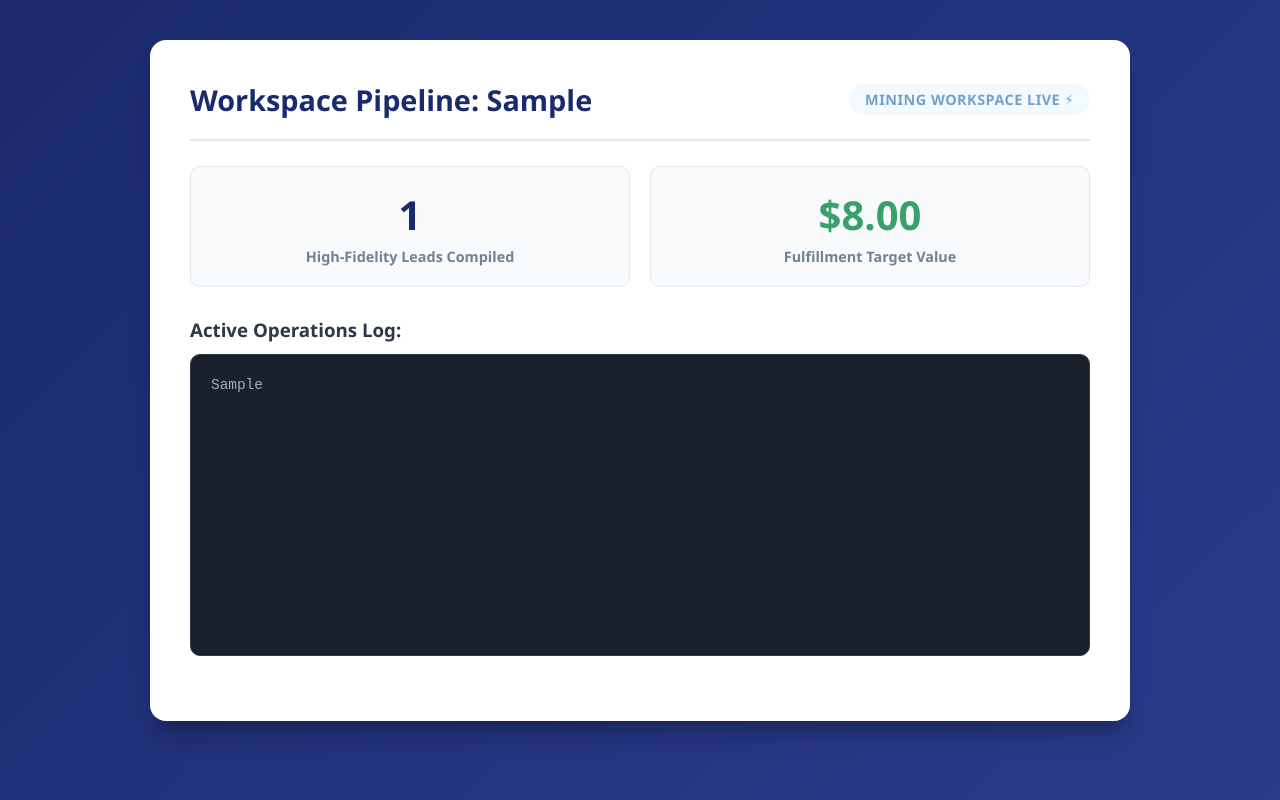
After one commit to Jamminb73/Commerce, a Django app: page /workspace/monitor/1/ in a window 1280 px wide. The commit adds this page. Run offline with Django 5.2, Linux system fonts and the light colour scheme; a user stored in the database is signed in; tables that the repository leaves empty hold one stand-in row (values such as "Sample post").

Commit message:
we are almost there

```diff
--- a/ga_chamber_site/urls.py
+++ b/ga_chamber_site/urls.py
@@ -1,3 +1,4 @@
+# urls.py
 from django.contrib import admin
 from django.urls import path, include
 from django.contrib.sitemaps.views import sitemap
@@ -6,13 +7,13 @@ from leads.sitemaps import StaticViewSitemap
 from leads.views import (
     landing_page,
     leads_list,
-    purchase_directory,             # <-- Imported the new dropdown checkout view
+    purchase_directory,
     register_view,
     login_view,
     logout_view,
     purchase_view,
-    monitor_view,                   # <-- Imported your new live terminal log view
-    monitor_scrape_api,             # <-- Imported your new live log JSON api endpoint
+    monitor_view,
+    monitor_scrape_api,
     create_checkout_session,
     payment_success_view,
     payment_cancel_view,
@@ -20,8 +21,10 @@ from leads.views import (
     request_custom_scrape,
     request_success_view,
     export_leads_csv,
-    active_directories_api,         # <-- Added the hidden live city lookup API endpoint
-    about_page,                     # <-- Imported the new about view function
+    active_directories_api,
+    about_page,
+    customer_monitor_view,          # 💡 FIXED: Imported your new user-facing telemetry view
+    customer_monitor_api            # 💡 FIXED: Imported your new user-facing JSON API view
 )
 
 # Dictionary mapping for the sitemap framework
@@ -41,7 +44,7 @@ urlpatterns = [
     # Core Application Routes
     path('admin/', admin.site.urls),
     path('', landing_page, name='home'),
-    path('about/', about_page, name='about_page'), # <-- Registered the path for the new About page
+    path('about/', about_page, name='about_page'),
     path('leads/', leads_list, name='leads_list'),
     path('leads/export/', export_leads_csv, name='export_leads_csv'),
 
@@ -50,7 +53,7 @@ urlpatterns = [
     path('purchase-directory/<int:request_id>/', purchase_directory, name='purchase_directory'),
 
     # Hidden API Routing Layer
-    path('api/active-cities/', active_directories_api, name='active_cities_api'),  # <-- Registered the city list query route
+    path('api/active-cities/', active_directories_api, name='active_cities_api'),
 
     # Custom Dynamic Scraping Requests System
     path('request-scrape/', request_custom_scrape, name='request_custom_scrape'),
@@ -59,19 +62,19 @@ urlpatterns = [
     # Secure Backend Blog App Router
     path('blog/', include('blog.urls')),
 
-    # Stripe Checkout & Payment Flows (Updated with dynamic request_id parameter)
+    # Stripe Checkout & Payment Flows
     path('purchase/', purchase_view, name='purchase'),
-
-    # Live Pipeline Console Monitoring Deck
-    path('purchase/monitor/<int:request_id>/', monitor_view, name='monitor_view'),
-    path('purchase/monitor/api/<int:request_id>/', monitor_scrape_api, name='monitor_scrape_api'),
-
     path('create-checkout-session/<int:request_id>/', create_checkout_session, name='create_checkout_session'),
     path('payment-success/', payment_success_view, name='payment_success'),
     path('payment-cancel/', payment_cancel_view, name='payment_cancel'),
 
-    # Stripe Billing/Cancellation Management Portal
-    #path('account/manage/', stripe_customer_portal, name='stripe_customer_portal'),
+    # TRACK 1: Admin Telemetry & Manual Scraping Terminal Logs
+    path('purchase/monitor/<int:request_id>/', monitor_view, name='monitor_view'),
+    path('purchase/monitor/api/<int:request_id>/', monitor_scrape_api, name='monitor_scrape_api'),
+
+    # TRACK 2: Client Workspace Branded Telemetry Tickers
+    path('workspace/monitor/<int:request_id>/', customer_monitor_view, name='customer_monitor_view'),
+    path('workspace/monitor/api/<int:request_id>/', customer_monitor_api, name='customer_monitor_api'),
 
     # Unified Webhook Receiver (Matches your stripe listen routing target)
     path('webhook/', stripe_webhook, name='stripe_webhook'),
--- /dev/null
+++ b/leads/templates/leads/customer_purchase.html
@@ -0,0 +1,273 @@
+<!DOCTYPE html>
+<html lang="en">
+<head>
+    <meta charset="UTF-8">
+    <meta name="viewport" content="width=device-width, initial-scale=1.0">
+    <title>Extraction Workspace | ChamberPipeline Telemetry</title>
+    <style>
+        :root {
+            --primary-bg: #1a2a6c;
+            --accent-color: #f39c12;
+            --text-dark: #2d3748;
+            --card-shadow: 0 20px 25px -5px rgba(0, 0, 0, 0.2), 0 10px 10px -5px rgba(0, 0, 0, 0.1);
+        }
+
+        body {
+            font-family: 'Segoe UI', Tahoma, Geneva, Verdana, sans-serif;
+            background: linear-gradient(135deg, var(--primary-bg) 0%, #2a3b8c 100%);
+            margin: 0;
+            padding: 40px 20px;
+            min-height: 100vh;
+            display: flex;
+            justify-content: center;
+            align-items: flex-start;
+            box-sizing: border-box;
+        }
+
+        .container {
+            max-width: 900px;
+            width: 100%;
+            background: white;
+            padding: 40px;
+            border-radius: 16px;
+            box-shadow: var(--card-shadow);
+        }
+
+        header {
+            display: flex;
+            justify-content: space-between;
+            align-items: center;
+            border-bottom: 2px solid #e2e8f0;
+            padding-bottom: 20px;
+            margin-bottom: 25px;
+        }
+
+        header h1 {
+            color: var(--primary-bg);
+            margin: 0;
+            font-size: 1.8rem;
+        }
+
+        .status-badge {
+            background-color: #feebc8;
+            color: #c05621;
+            padding: 6px 16px;
+            border-radius: 999px;
+            font-weight: 700;
+            font-size: 0.9rem;
+            text-transform: uppercase;
+            letter-spacing: 0.5px;
+        }
+
+        .status-scraping {
+            background-color: #ebf8ff;
+            color: #2b6cb0;
+            animation: pulse 2s infinite;
+        }
+
+        .status-completed {
+            background-color: #c6f6d5;
+            color: #22543d;
+        }
+
+        .ticker-grid {
+            display: grid;
+            grid-template-columns: 1fr 1fr;
+            gap: 20px;
+            margin-bottom: 30px;
+        }
+
+        .ticker-card {
+            background: #f8fafc;
+            border: 1px solid #e2e8f0;
+            padding: 20px;
+            border-radius: 10px;
+            text-align: center;
+        }
+
+        .ticker-val {
+            font-size: 2.5rem;
+            font-weight: 800;
+            color: var(--primary-bg);
+            margin-bottom: 5px;
+        }
+
+        .ticker-label {
+            font-size: 0.9rem;
+            color: #718096;
+            font-weight: 600;
+        }
+
+        .console-box {
+            background-color: #1a202c;
+            color: #a0aec0;
+            font-family: 'Courier New', Courier, monospace;
+            padding: 20px;
+            border-radius: 10px;
+            height: 260px;
+            overflow-y: auto;
+            white-space: pre-wrap;
+            font-size: 0.9rem;
+            line-height: 1.5;
+            border: 1px solid #2d3748;
+            margin-bottom: 25px;
+        }
+
+        .reassurance-box {
+            display: none;
+            background-color: rgba(43, 108, 176, 0.05);
+            border: 1px solid #2b6cb0;
+            border-left: 5px solid #2b6cb0;
+            border-radius: 8px;
+            padding: 20px;
+            margin-bottom: 25px;
+            box-sizing: border-box;
+            color: #2d3748;
+            line-height: 1.5;
+        }
+
+        .btn-leads-portal {
+            display: none; /* Safely remains hidden until backend marks 'completed' */
+            width: 100%;
+            text-align: center;
+            background-color: transparent;
+            color: var(--primary-bg);
+            border: 2px solid var(--primary-bg);
+            padding: 14px 24px;
+            border-radius: 8px;
+            font-size: 1.05rem;
+            font-weight: 700;
+            text-decoration: none;
+            box-sizing: border-box;
+            transition: background-color 0.2s, color 0.2s, transform 0.1s;
+        }
+
+        .btn-leads-portal:hover {
+            background-color: var(--primary-bg);
+            color: #ffffff;
+        }
+
+        .btn-leads-portal:active {
+            transform: scale(0.99);
+        }
+
+        @keyframes pulse {
+            0% { opacity: 1; }
+            50% { opacity: 0.6; }
+            100% { opacity: 1; }
+        }
+    </style>
+</head>
+<body>
+
+<div class="container">
+    <div id="reassurance-notice" class="reassurance-box" style="display: block;">
+        <strong style="color: #2b6cb0; font-size: 1.05rem; display: block; margin-bottom: 6px;">💼 Transaction Secured & Order Logged</strong>
+        Your data extraction package parameters have been permanently verified and saved to your client workspace profile. Our backend engine hit an unexpected routing layout anomaly while navigating this specific directory stack, but your checkout fulfillment window is locked in. Our development operations team has been automatically notified to manually clean the regional data tables. Your completed directories will update automatically right on your dashboard!
+    </div>
+
+    <header>
+        <h1>Workspace Pipeline: {{ city_or_region|title }}</h1>
+        <div id="status-display" class="status-badge status-scraping">Initializing</div>
+    </header>
+
+    <div class="ticker-grid">
+        <div class="ticker-card">
+            <div id="counter-display" class="ticker-val">0</div>
+            <div class="ticker-label">High-Fidelity Leads Compiled</div>
+        </div>
+        <div class="ticker-card">
+            <div class="ticker-val" style="color: #38a169;">$8.00</div>
+            <div class="ticker-label">Fulfillment Target Value</div>
+        </div>
+    </div>
+
+    <h3 style="color: var(--text-dark); margin-bottom: 12px;">Active Operations Log:</h3>
+    <div id="console-logs" class="console-box">Connecting to backend automation core...</div>
+
+    <a href="{% url 'leads_list' %}" id="portal-btn" class="btn-leads-portal">Go to Leads Profile Workspace →</a>
+</div>
+
+<script>
+    const requestId = "{{ request_id }}";
+    const consoleBox = document.getElementById("console-logs");
+    const statusDisplay = document.getElementById("status-display");
+    const counterDisplay = document.getElementById("counter-display");
+    const reassuranceNotice = document.getElementById("reassurance-notice");
+    const portalBtn = document.getElementById("portal-btn");
+
+    function pollPipelineTelemetry() {
+        fetch(`/workspace/monitor/api/${requestId}/`)
+            .then(res => res.json())
+            .then(data => {
+                // Render live stdout log output from database
+                consoleBox.textContent = data.logs || "Awaiting thread dispatch logs...";
+                consoleBox.scrollTop = consoleBox.scrollHeight;
+
+                // Render live high-fidelity lead target count parsed from DB filter strings
+                counterDisplay.textContent = data.leads_count || "0";
+
+                const currentStatus = String(data.status).toLowerCase();
+
+                // Clear any leftover manual style overrides from alternate conditional blocks
+                statusDisplay.style.backgroundColor = "";
+                statusDisplay.style.color = "";
+
+                // 🧪 TEST MODE INTERCEPTOR: If status is completed but we found 0 leads, force the error layout!
+                if (currentStatus === 'completed' && (data.leads_count === 0 || data.leads_count === "0")) {
+                    statusDisplay.className = "status-badge";
+                    statusDisplay.style.backgroundColor = "#fff5f5";
+                    statusDisplay.style.color = "#c53030";
+                    statusDisplay.textContent = "INTERRUPTED ⚠️";
+
+                    // Keep the reassurance box permanently locked on the screen
+                    reassuranceNotice.style.display = "block";
+
+                    // Keep the portal button visible so they can click back to their dashboard safely
+                    portalBtn.style.display = "block";
+
+                    console.log("[TEST MODE]: 0 leads found on completion. Forcing reassurance layout visibility.");
+                }
+                // --- NORMAL PRODUCTION EVALUATION SEQUENCES ---
+                else if (currentStatus === 'completed') {
+                    statusDisplay.className = "status-badge status-completed";
+                    statusDisplay.textContent = "Data Ready 🚀";
+                    reassuranceNotice.style.display = "none";
+                    portalBtn.style.display = "block";
+                } else if (currentStatus === 'error' || currentStatus === 'interrupted') {
+                    statusDisplay.className = "status-badge";
+                    statusDisplay.style.backgroundColor = "#fff5f5";
+                    statusDisplay.style.color = "#c53030";
+                    statusDisplay.textContent = "INTERRUPTED ⚠️";
+                    reassuranceNotice.style.display = "block";
+                    portalBtn.style.display = "none";
+                } else {
+                    // Caters to 'scraping' or 'pending' loop tracks safely
+                    statusDisplay.className = "status-badge status-scraping";
+                    statusDisplay.textContent = "Mining Workspace Live ⚡";
+                    reassuranceNotice.style.display = "none";
+                    portalBtn.style.display = "none";
+                }
+
+                // Keep loop open long enough to render changes on final cycle
+                if (currentStatus === 'scraping' || currentStatus === 'pending' || currentStatus === 'initializing' || currentStatus === 'completed') {
+                    // Only continue looping if it hasn't completed or errored out completely
+                    if (currentStatus !== 'completed' && currentStatus !== 'error' && currentStatus !== 'interrupted') {
+                        setTimeout(pollPipelineTelemetry, 1500);
+                    }
+                }
+            })
+            .catch(err => {
+                console.error("Telemetry channel interrupted:", err);
+                // Fail-safe protection reveal
+                reassuranceNotice.style.display = "block";
+                setTimeout(pollPipelineTelemetry, 3000);
+            });
+    }
+
+    // Initialize telemetry pipeline polling mapping sequence
+    pollPipelineTelemetry();
+</script>
+
+</body>
+</html>
--- a/leads/views.py
+++ b/leads/views.py
@@ -5,6 +5,7 @@ import stripe
 import threading
 import time    # 🧭 REQUIRED: Active background thread throttle module
 import random  # 🧭 REQUIRED: Random value selector generator
+import urllib.parse
 from django.conf import settings
 from django.shortcuts import render, redirect, get_object_or_404
 from django.urls import reverse  # <-- Imported for secure dynamic reverse routing
@@ -315,16 +316,41 @@ def register_view(request):
 
 def create_checkout_session(request, request_id):
     """
-    Unified Stripe Checkout Engine.
-    Segregates inventory assets and custom pipelines cleanly using explicit routing arguments.
+    Unified Stripe Checkout Engine with Role-Based Routing.
+    Bypasses billing for Admins, routes regular customers straight to Stripe,
+    and handles dynamic telemetry routing parameters on successful payment.
     """
     if not request.user.is_authenticated:
         return redirect('login')
 
+    # 🛡️ ROLE-BASED OVERRIDE: If logged in as staff/admin, bypass Stripe completely & execute Track 1
+    if request.user.is_staff or request.user.is_superuser:
+        scrape_request = get_object_or_404(ChamberRequest, id=request_id)
+        scrape_request.status = 'scraping'
+        scrape_request.console_logs = "📡 [ADMIN BYPASS]: System superuser authorization confirmed. Bypassing billing gateway...\n"
+        scrape_request.save()
+
+        # Instantly launch the background scraper thread inside local context memory
+        threading.Thread(
+            target=run_background_scrape,
+            args=(
+                scrape_request.id,
+                scrape_request.chamber_url,
+                scrape_request.chamber_name,
+                scrape_request.city_or_region,
+                scrape_request.state
+            ),
+            daemon=True
+        ).start()
+
+        messages.success(request, "Admin configuration authenticated. Pipeline execution active.")
+        return redirect(f'/purchase/monitor/{scrape_request.id}/')
+
+    # --- STANDARD PRODUCTION STRIPE FLOW FOR REGULAR USERS ---
     try:
         stripe.api_key = settings.STRIPE_SECRET_KEY
         generated_order_id = f"CHB-{uuid.uuid4().hex[:12].upper()}"
-        checkout_type = request.GET.get('type', 'directory') # 💡 Sensor: Checks if custom type parameter exists
+        checkout_type = request.GET.get('type', 'directory')
 
         # --- ROUTE A: CUSTOM ON-DEMAND SCRAPE PIPELINE STAGE ($8.00 base) ---
         if checkout_type == 'custom':
@@ -334,14 +360,13 @@ def create_checkout_session(request, request_id):
                 messages.error(request, "Unauthorized data pipeline checkout attempt.")
                 return redirect('leads_list')
 
-            # Extract target request multiplier counts safely from the record framework
+            # --- STANDARD CUSTOMER BILLING LOOP ---
             quantity = int(scrape_request.chambers_count or 1)
             package_name = f"Premium Custom Chamber Dataset Extraction ({quantity} Locations)"
-            package_description = f"Target Focus: {scrape_request.chamber_name or 'On-Demand Area Operations'}. Target URL: {scrape_request.chamber_url or 'Auto-Sourced Engine Target'}"
+            package_description = f"Target Focus: {scrape_request.chamber_name or 'On-Demand Area Operations'}."
 
-            # Volume Tier Multiplier Framework Engine (Buy 4, Get 1 Free Activation)
             if quantity == 5:
-                amount_in_cents = 3200  # Charged for 4, 5th one is completely free
+                amount_in_cents = 3200  # "Buy 4, Get 1 Free" Activation
                 total_paid_float = 32.00
             else:
                 amount_in_cents = quantity * 800
@@ -353,6 +378,9 @@ def create_checkout_session(request, request_id):
                 amount_paid=total_paid_float,
                 is_paid=False
             )
+
+            # 💡 THE PORTAL SUCCESS ROUTE: Send them to the customer tracking room post-checkout
+            success_url = request.build_absolute_uri(f'/workspace/monitor/{scrape_request.id}/')
             metadata = {
                 'purchase_type': 'custom_scrape',
                 'scrape_request_id': scrape_request.id,
@@ -382,6 +410,7 @@ def create_checkout_session(request, request_id):
             )
             OrderItem.objects.create(order=new_order, directory=target_directory)
 
+            success_url = request.build_absolute_uri('/payment-success/')
             metadata = {
                 'purchase_type': 'directory',
                 'directory_id': target_directory.id,
@@ -406,8 +435,8 @@ def create_checkout_session(request, request_id):
             mode='payment',
             client_reference_id=request.user.id,
             metadata=metadata,
-            success_url=request.build_absolute_uri('/payment-success/'),
-            cancel_url=request.build_absolute_uri('/payment-cancel/'),
+            success_url=success_url,
+            cancel_url=request.build_absolute_uri('/request-scrape/'),
         )
         return redirect(checkout_session.url, code=303)
 
@@ -549,6 +578,41 @@ def monitor_scrape_api(request, request_id):
     })
 
 
+@login_required
+def customer_monitor_view(request, request_id):
+    """🎨 Renders the crisp, custom-branded telemetry monitor template built for regular users."""
+    scrape_request = get_object_or_404(ChamberRequest, id=request_id)
+
+    # Platform Protection Layer: Prevent clients from crossing over to look at other users' background runs
+    if scrape_request.user_email != request.user.email and not request.user.is_staff:
+        return redirect('leads_list')
+
+    context = {
+        'request_id': request_id,
+        'city_or_region': scrape_request.city_or_region,
+        'state_focus': scrape_request.state,
+        'is_authenticated_user': request.user.is_authenticated,
+        'username': request.user.username,
+        'avatar_url': getattr(request.user.profile, 'avatar_url', None) if hasattr(request.user, 'profile') else None
+    }
+    return render(request, 'leads/customer_purchase.html', context)
+
+
+@login_required
+def customer_monitor_api(request, request_id):
+    """API gateway mapping specific client-safe counts and log parameters directly to front-end JSON tickers."""
+    req = get_object_or_404(ChamberRequest, id=request_id)
+
+    # Programmatic live counter evaluation matching records created for this location string
+    leads_found = ChamberLead.objects.filter(organization__icontains=req.city_or_region).count()
+
+    return JsonResponse({
+        'status': req.status,
+        'logs': req.console_logs,
+        'leads_count': leads_found
+    })
+
+
 def payment_success_view(request):
     return render(request, 'leads/payment_success.html')
 
@@ -615,6 +679,19 @@ def stripe_webhook(request):
                     if scrape_request:
                         scrape_request.status = 'scraping'
                         scrape_request.save()
+
+                        # 🚀 ON-DEMAND WEBHOOK FALLBACK TRIGGER: Sparks async worker loop if admin was not the author
+                        threading.Thread(
+                            target=run_background_scrape,
+                            args=(
+                                scrape_request.id,
+                                scrape_request.chamber_url,
+                                scrape_request.chamber_name,
+                                scrape_request.city_or_region,
+                                scrape_request.state
+                            ),
+                            daemon=True
+                        ).start()
 
         except User.DoesNotExist:
             pass
```
Also changed, not shown: leads/management/commands/run_scraper.py (+138 -35 lines), leads/templates/leads/request_form.html (+25 -30 lines).
